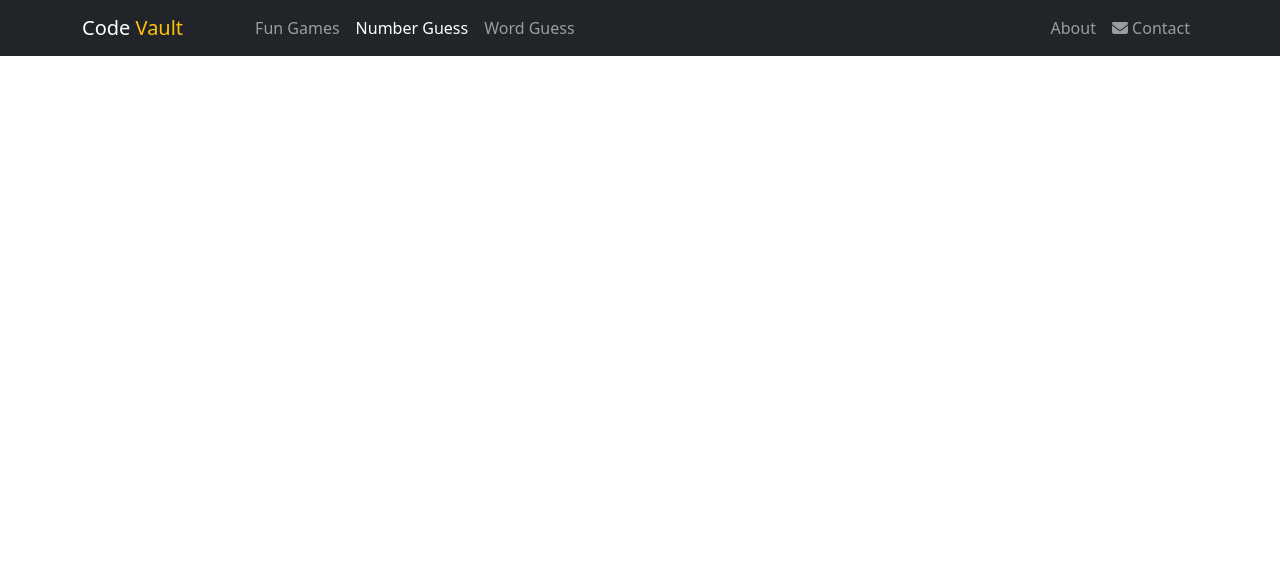
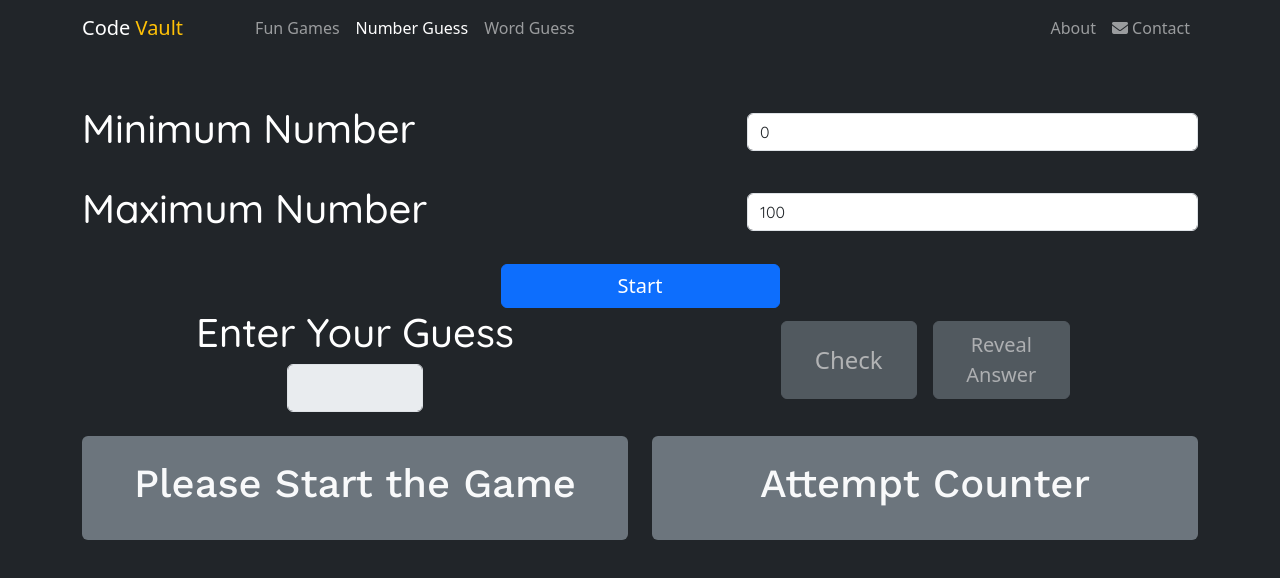
Before and after one commit to Oded2/Code-Vault, a SvelteKit app: page /fun-games/numberguess in a window 1280 px wide. Shown: the top 578 px of the page. Built offline with nearby package versions, Linux system fonts and the light colour scheme; a web font is replaced by a local one.

Commit message:
Finished number guessing game

```diff
--- a/src/global.css
+++ b/src/global.css
@@ -36,7 +36,7 @@
 
 .dark-background {
   position: fixed;
-  width: 100vw;
+  width: 100%;
   min-height: 100vh !important;
 }
 
--- a/src/routes/fun-games/numberguess/+page.svelte
+++ b/src/routes/fun-games/numberguess/+page.svelte
@@ -1,5 +1,227 @@
 <script>
   import Header from "../../../components/Header.svelte";
+  let minNum = 0;
+  let maxNum = 100;
+  let userNum;
+  let winningNum;
+  let gameBefore = true;
+  let gameAfter = false;
+  let indicator;
+  let attempts = 0;
+  let numbersTried = [];
+  let win = false;
+
+  const startGame = () => {
+    gameBefore = false;
+    gameAfter = true;
+    console.log(minNum, maxNum);
+    winningNum = randomNum(minNum, maxNum);
+    console.log(winningNum);
+  };
+  const hint = () => {
+    if (!win) {
+      userNum = winningNum;
+      checkNum();
+    } else {
+      resetGame();
+    }
+  };
+  function resetGame() {
+    userNum = null;
+    attempts = 0;
+    indicator = null;
+    win = false;
+    gameBefore = true;
+    gameAfter = false;
+  }
+
+  const checkNum = () => {
+    if (isNaN(userNum)) {
+      return;
+    }
+    attempts++;
+    numbersTried[numbersTried.length] = userNum;
+    if (userNum == winningNum) {
+      win = true;
+      return;
+    }
+
+    if (userNum < winningNum) {
+      indicator = "low";
+    } else if (userNum > winningNum) {
+      indicator = "high";
+    }
+    userNum = null;
+  };
+  function keyDown(e) {
+    const key = e.key;
+    if (key == "Enter") {
+      checkNum();
+    }
+  }
+  function randomNum(min, max) {
+    max++;
+    const difference = max - min;
+    let rand = Math.floor(Math.random() * difference) + min;
+    return rand;
+  }
 </script>
 
 <Header directory="fun-games" activePage="numberguess" title="Number Guess" />
+<main class="text-bg-dark dark-background">
+  <section class="py-5">
+    <div class="container">
+      <div class="row gx-4 gx-lg-5">
+        <div class="col-md-12">
+          <div class="row">
+            <div class="col-md-7 text-center text-md-start">
+              <h1 class="font-google-quicksand">Minimum Number</h1>
+            </div>
+            <div class="col-md-5 d-flex align-items-center">
+              <input
+                disabled={!gameBefore}
+                bind:value={minNum}
+                type="number"
+                class="form-control font-google-quicksand"
+              />
+            </div>
+          </div>
+          <div class="row my-md-4">
+            <div class="col-md-7 text-center text-md-start">
+              <h1 class="font-google-quicksand">Maximum Number</h1>
+            </div>
+            <div class="col-md-5 d-flex align-items-center">
+              <input
+                disabled={!gameBefore}
+                bind:value={maxNum}
+                type="number"
+                class="form-control font-google-quicksand"
+              />
+            </div>
+          </div>
+          <div class="row">
+            <div
+              class="col-md-12 text-center text-md-start d-flex justify-content-center"
+            >
+              <button
+                disabled={!gameBefore}
+                class="btn fs-5 w-25 my-md-0 my-2"
+                class:btn-primary={gameBefore}
+                class:btn-secondary={gameAfter}
+                on:click={startGame}
+              >
+                Start
+              </button>
+            </div>
+          </div>
+        </div>
+        <div class="col-md-12">
+          <div class="row">
+            <div class="col-md-6">
+              <div class="row">
+                <div class="col-md-12 text-center">
+                  <h1 class="font-google-quicksand">Enter Your Guess</h1>
+                </div>
+              </div>
+              <div class="row">
+                <div class="col-md-12 text-center">
+                  <div class="d-flex justify-content-center">
+                    <input
+                      disabled={!gameAfter}
+                      bind:value={userNum}
+                      type="number"
+                      class="form-control py-2 w-25 fs-5"
+                    />
+                  </div>
+                </div>
+              </div>
+            </div>
+            <div class="col-md-6">
+              <div
+                class="d-flex justify-content-center align-items-center h-100"
+              >
+                <button
+                  class="btn h-75 w-25 fs-4 my-4 my-md-0 mx-2"
+                  class:btn-secondary={gameBefore}
+                  class:btn-primary={gameAfter}
+                  disabled={!gameAfter}
+                  on:click={checkNum}
+                >
+                  Check
+                </button>
+                <button
+                  on:click={hint}
+                  class="btn h-75 w-25 fs-5 my-4 my-md-0 mx-2 text-light"
+                  class:btn-secondary={gameBefore}
+                  class:btn-info={gameAfter}
+                  disabled={!gameAfter}
+                >
+                  {#if win}
+                    Restart Game
+                  {:else}
+                    Reveal Answer
+                  {/if}
+                </button>
+              </div>
+            </div>
+            <div class="col-lg-6 py-4">
+              <div
+                class="text-light text-center py-4 rounded"
+                class:bg-secondary={!indicator && !win}
+                class:bg-warning={!win && indicator}
+                class:bg-success={win}
+              >
+                <h1 class="font-google-work-sans">
+                  {#if !win && gameAfter && indicator}
+                    Your number is too {indicator}
+                  {:else if win}
+                    You win!
+                  {:else}
+                    <h1>Please Start the Game</h1>
+                  {/if}
+                </h1>
+              </div>
+            </div>
+            <div class="col-lg-6 py-4">
+              <div
+                class="text-light text-center py-4 rounded"
+                class:bg-secondary={attempts == 0}
+                class:bg-success={gameAfter && attempts > 0 && attempts <= 10}
+                class:bg-warning={gameAfter && attempts > 10 && attempts <= 20}
+                class:bg-danger={gameAfter && attempts > 20}
+              >
+                <h1 class="font-google-work-sans">
+                  {#if gameAfter}
+                    Attempts: {attempts}
+                  {:else}
+                    Attempt Counter
+                  {/if}
+                </h1>
+              </div>
+            </div>
+            <div class="col-md-12 py-4">
+              {#if gameAfter}
+                <p class="display-6">
+                  Numbers Tried: {#each numbersTried as number, index}
+                    {#if index != 0}
+                      ,
+                    {/if}
+                    {number}
+                  {/each}
+                </p>
+              {/if}
+            </div>
+          </div>
+        </div>
+      </div>
+    </div>
+  </section>
+</main>
+
+<svelte:window on:keydown={keyDown} />
+
+<style>
+  button {
+    transition: 0.2s;
+  }
+</style>
```
